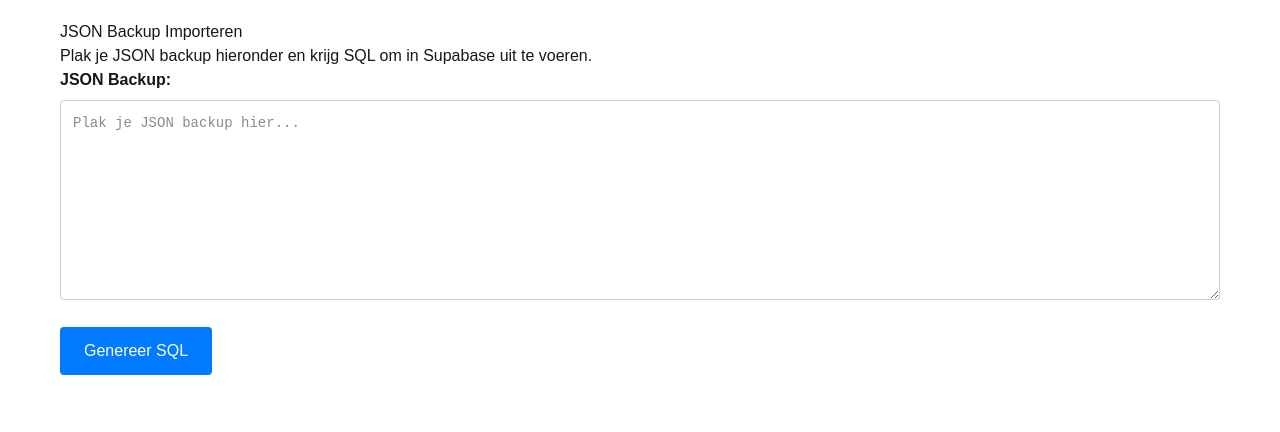
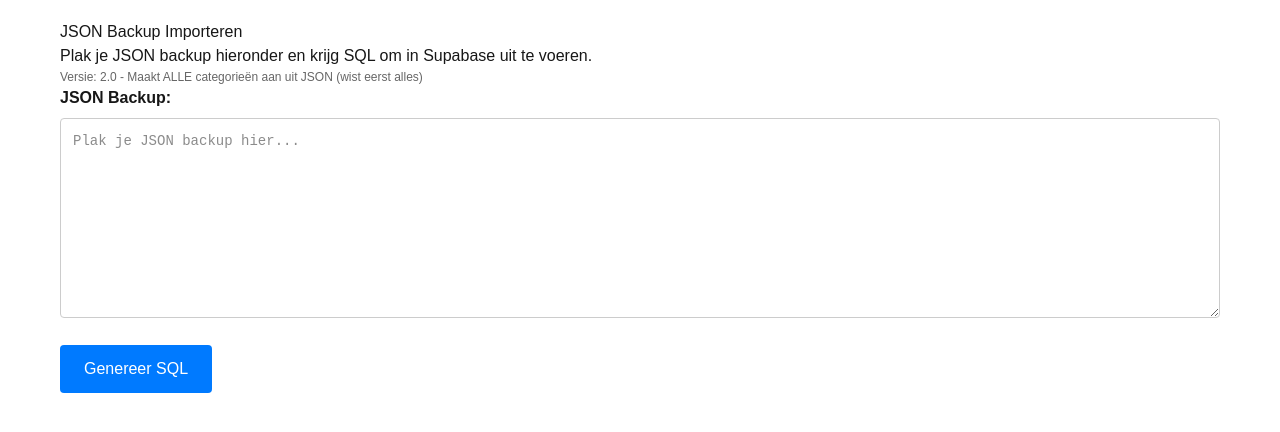
Before and after one commit to nrgiser71/minddumper-app, a Next.js app: page /admin/import-json in a window 1280 px wide. Shown: the top 432 px of the page. Built offline with nearby package versions, Linux system fonts and the light colour scheme; no server answers.

Commit message:
Add version number to import page - v2.0

```diff
--- a/src/app/admin/import-json/page.tsx
+++ b/src/app/admin/import-json/page.tsx
@@ -52,6 +52,7 @@ export default function ImportJsonPage() {
     <div style={{ padding: '20px', maxWidth: '1200px', margin: '0 auto' }}>
       <h1>JSON Backup Importeren</h1>
       <p>Plak je JSON backup hieronder en krijg SQL om in Supabase uit te voeren.</p>
+      <p style={{ fontSize: '12px', color: '#666' }}>Versie: 2.0 - Maakt ALLE categorieën aan uit JSON (wist eerst alles)</p>
 
       <div style={{ marginBottom: '20px' }}>
         <label htmlFor="json-input" style={{ display: 'block', marginBottom: '8px', fontWeight: 'bold' }}>
```
